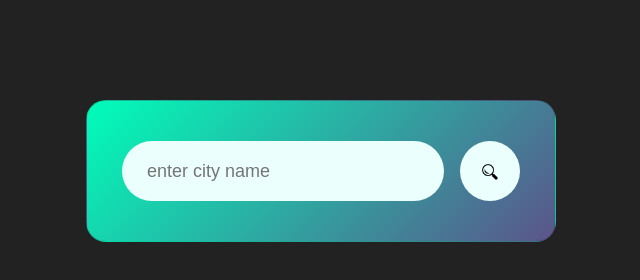
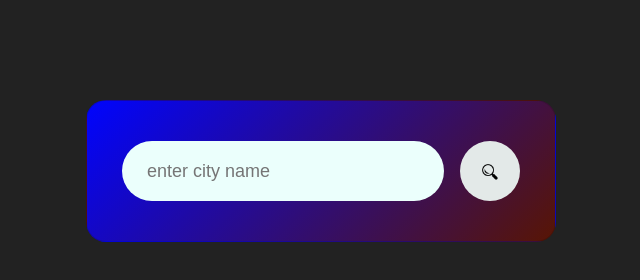
Before and after one commit to DevanteRose347/weather_app, a plain HTML site: page weather app/index.html in a window 1280 px wide. Shown: the whole page, without its empty margins (319-959 px from the left). Drawn offline with nearby package versions, Linux system fonts and the light colour scheme.

Commit message:
second commit

```diff
--- a/weather app/style.css
+++ b/weather app/style.css
@@ -10,7 +10,7 @@
 .card{
     width: 90%;
     max-width: 470px;
-    background: linear-gradient(135deg, #00feba, #5b548a);
+    background: linear-gradient(135deg, #0004fe, #581504);
     color: #fff;
     margin: 100px auto 0;
     border-radius: 20px;
@@ -38,7 +38,7 @@
 .search button{
     border: 0;
     outline: 0;
-    background: #ebfffc;
+    background: #e3e9e8;
     border-radius: 50%;
     width: 60px;
     height: 60px;
```
